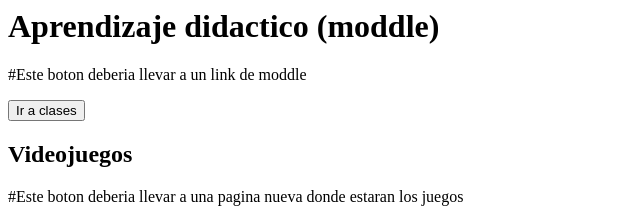
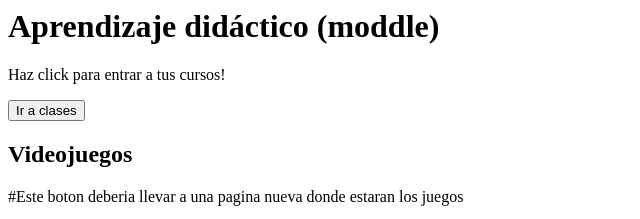
Before and after one commit to Allexe24/Servidor-ElPaisano, a plain HTML site: page index.html in a window 1280 px wide. Shown: the top 219 px of the page, 0-640 px from the left. Drawn offline with Linux system fonts and the light colour scheme.

Commit message:
Update headings and links in index.html

```diff
--- a/index.html
+++ b/index.html
@@ -4,15 +4,16 @@
 
 <head>
 
+	<meta charset="UTF-8">
 	<title>SISTEMA EL PAISANO</title>
 
 </head>
 
 <body>
 
-	<h1>Aprendizaje didactico (moddle)</h1>
-	<p>#Este boton deberia llevar a un link de moddle</p>
-	<a href="https://google.com" target="_blank">
+	<h1>Aprendizaje didáctico (moddle)</h1>
+	<p>Haz click para entrar a tus cursos!</p>
+	<a href="/moodle" target="_blank">
 		<input type="button" value="Ir a clases" />
 	</a>
 
```
